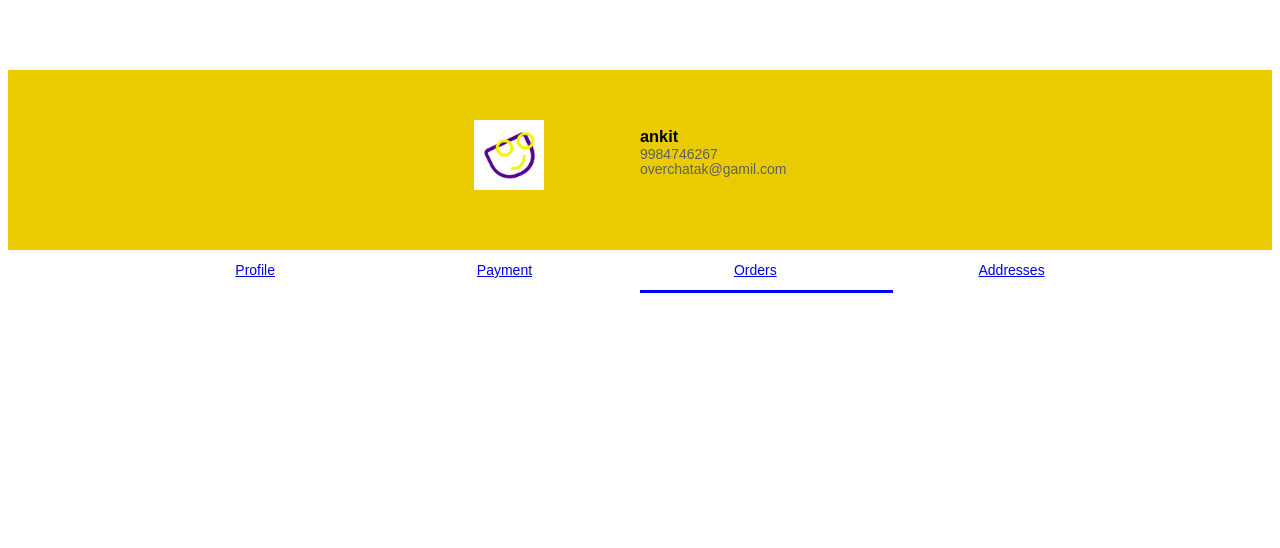
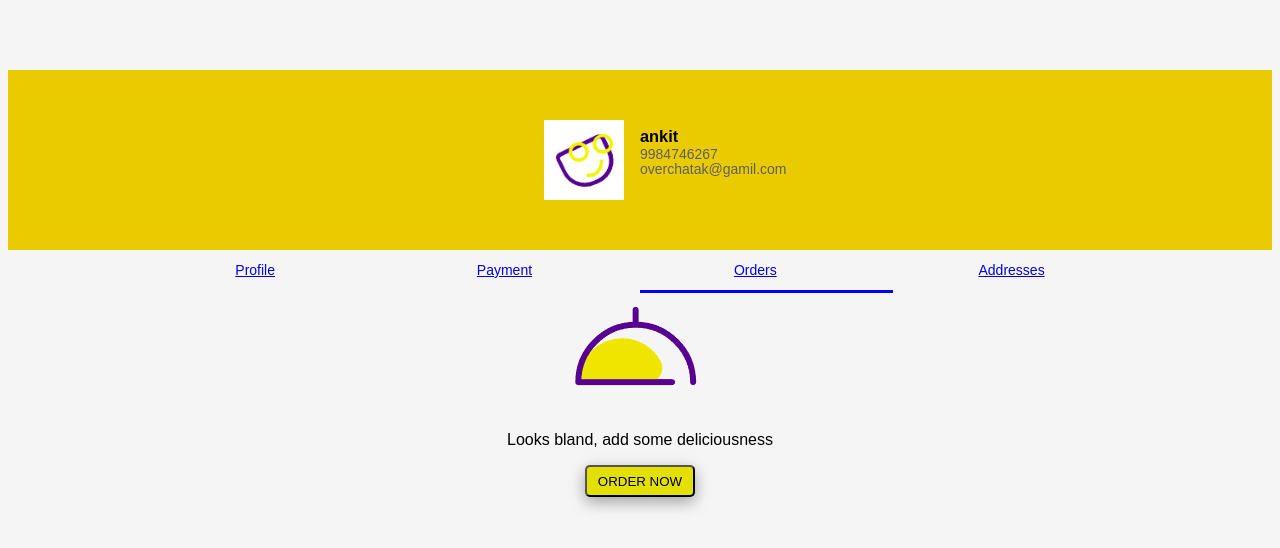
Before and after one commit to V-bhoy/Fasoos-Clone, a plain HTML site: page orders.html in a window 1280 px wide. Drawn offline with Linux system fonts and the light colour scheme.

Commit message:
latest commit

```diff
--- a/orders.html
+++ b/orders.html
@@ -8,6 +8,7 @@
     <style>
       body {
         font-family: sans-serif;
+        background-color: #f5f5f6;
       }
       #profile_details_container {
         background-color: #e9cb00;
@@ -30,15 +31,13 @@
         height: 100%;
         width: 50%;
       }
-      logodiv {
+      #logodiv {
         width: 20%;
-        overflow: hidden;
-        box-sizing: border-box;
       }
       #logodiv > img {
-        height: 70px;
-        width: 70px;
-        padding-left: 150px;
+        height: 80px;
+        width: 80px;
+        padding-left: 220px;
         padding-top: 50px;
       }
       #profile_details {
@@ -80,6 +79,19 @@
       #line3 {
         background-color: blue;
       }
+      #profile_details_data {
+        /* border: 1px solid green; */
+        width: 80%;
+        margin: auto;
+        text-align: center;
+      }
+      #btn {
+        width: 110px;
+        height: 32px;
+        background-color: #e3df00;
+        border-radius: 5px;
+        box-shadow: rgba(0, 0, 0, 0.35) 0px 5px 15px;
+      }
     </style>
   </head>
   <body>
@@ -108,5 +120,21 @@
       <div id="line3"></div>
       <div id="line4"></div>
     </div>
+    <div id="profile_details_data">
+      <div>
+        <img src="./pics/pilate.png" alt="logo" />
+      </div>
+      <div>
+        <p style="color: black">Looks bland, add some deliciousness</p>
+      </div>
+      <div>
+        <button id="btn" onclick="gotohome()">ORDER NOW</button>
+      </div>
+    </div>
   </body>
 </html>
+<script>
+  const gotohome = () => {
+    window.location.href = ".index.html";
+  };
+</script>
```
Also changed, not shown: addresses.html (+4 -6 lines), payments.html (+12 -6 lines), profile.html (+9 -7 lines), pics/pilate.png (added).
